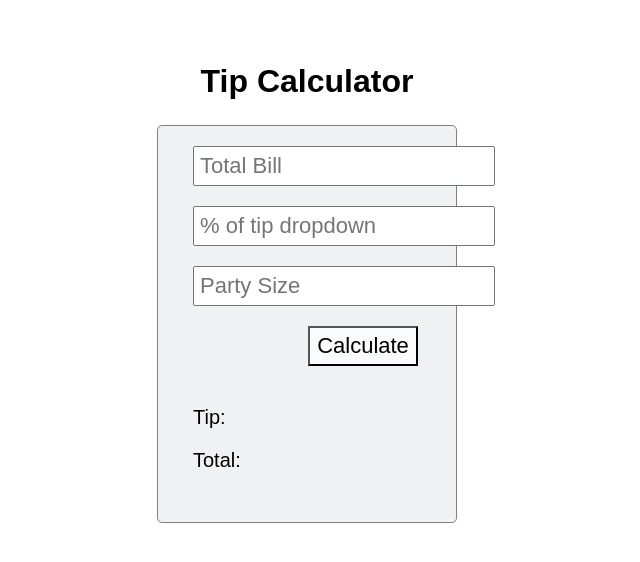
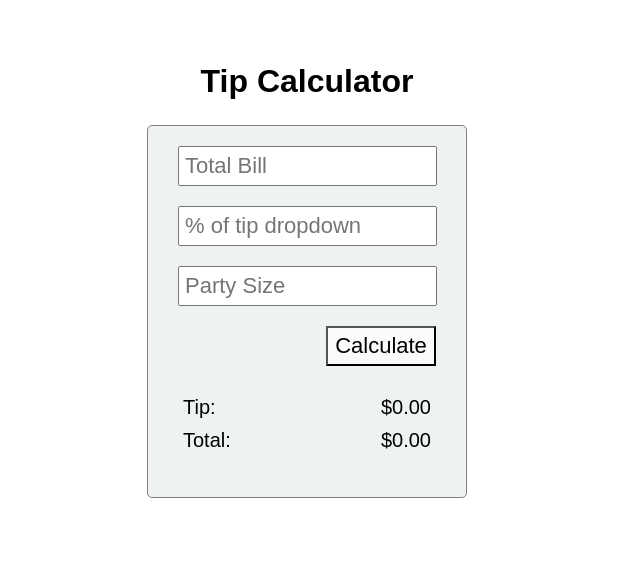
Before and after one commit to catherine-o/tip-calculator, a Vue app: page / in a window 1280 px wide. Shown: the top 562 px of the page, without its empty margins (333-973 px from the left). Built offline with nearby package versions, Linux system fonts and the light colour scheme; a web font is replaced by a local one.

Commit message:
displays static calculation amounts, refactors calculations into separate components

```diff
--- a/src/components/Calculations.vue
+++ b/src/components/Calculations.vue
@@ -1,9 +1,20 @@
 <template>
     <div class='calculations'>
-        <p>Tip:</p>
-        <p>Total:</p>
+        <Tip />
+        <Total />
     </div>
 </template>
+
+<script>
+import Tip from './Tip'
+import Total from './Total'
+export default {
+    components: {
+        Tip,
+        Total
+    }
+}
+</script>
 
 <style lang="scss">
 .calculations {
--- a/src/components/CalculatorForm.vue
+++ b/src/components/CalculatorForm.vue
@@ -12,12 +12,14 @@
     input {
         font-size: 22px;
         padding: 5px;
-        margin: 20px 0px 0 35px;
+        margin: 20px 0px 0 30px;
+        width: 77%;
     }
     button {
         font-size: 22px;
         padding: 5px;
-        margin: 20px 0 20px 150px; //float right not working
+        float: right;
+        margin: 20px 30px;
         background-color: rgb(250, 251, 252);
         width: 110px;
     }
--- a/src/components/Container.vue
+++ b/src/components/Container.vue
@@ -24,6 +24,5 @@ export default {
     display: flex;
     flex-direction: column;
     margin: 25px;
-
 }
 </style>
--- /dev/null
+++ b/src/components/Tip.vue
@@ -0,0 +1,16 @@
+<template>
+    <div id='tip'>
+        <span>Tip:</span>
+        <span id='tip-amount'>$0.00</span>
+    </div>
+</template>
+
+<style lang="scss">
+#tip {
+    margin-top: 10px;
+    #tip-amount {
+        float: right;
+        margin-right: 35px;
+    }
+}
+</style>
--- /dev/null
+++ b/src/components/Total.vue
@@ -0,0 +1,16 @@
+<template>
+    <div id='total'>
+        <span>Total:</span>
+        <span id='total-amount'>$0.00</span>
+    </div>
+</template>
+
+<style lang="scss">
+#total {
+    margin-top: 10px;
+    #total-amount {
+        float: right;
+        margin: 0 35px 15px 0;
+    }
+}
+</style>
--- a/src/views/Calculator.vue
+++ b/src/views/Calculator.vue
@@ -17,7 +17,7 @@ export default {
 <style lang="scss">
 .tip-calculator {
     margin: 5% auto;
-    width: 350px;
+    width: 370px;
     h1 {
         text-align: center;
     }
```
